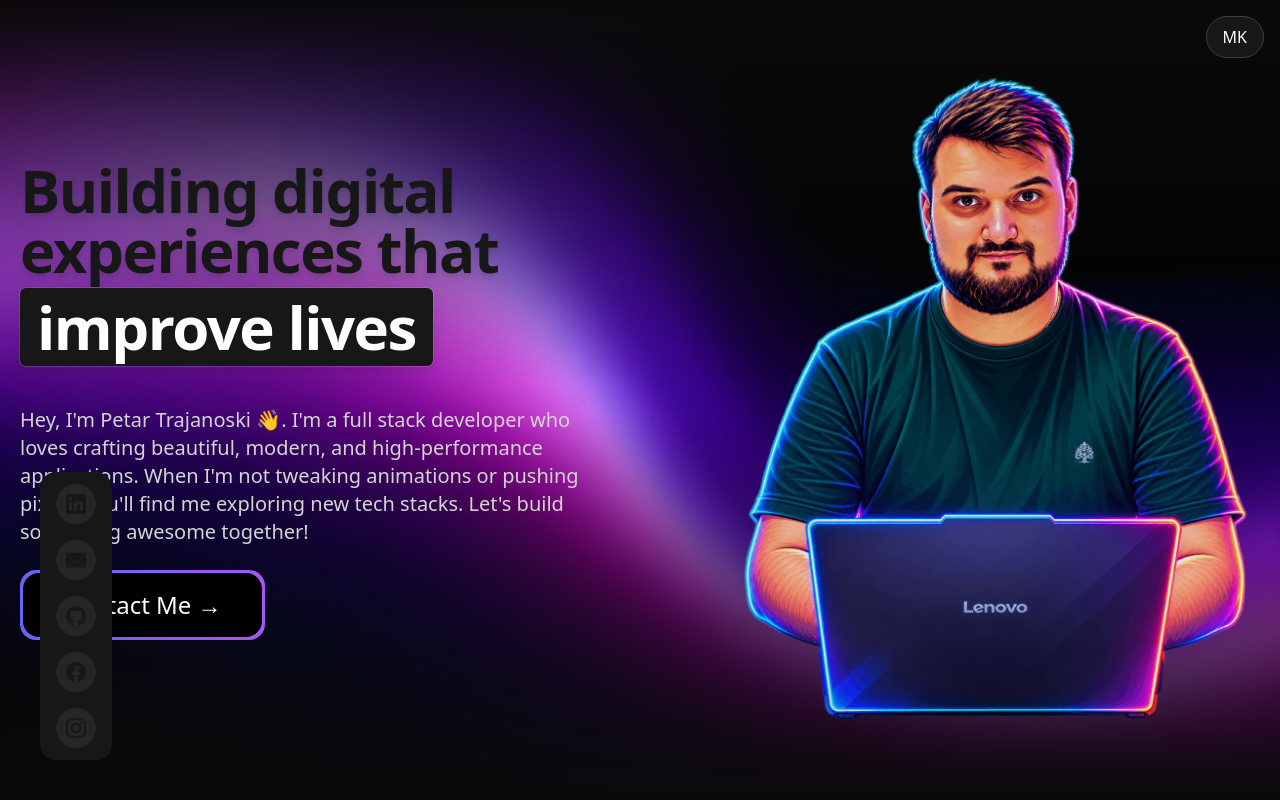
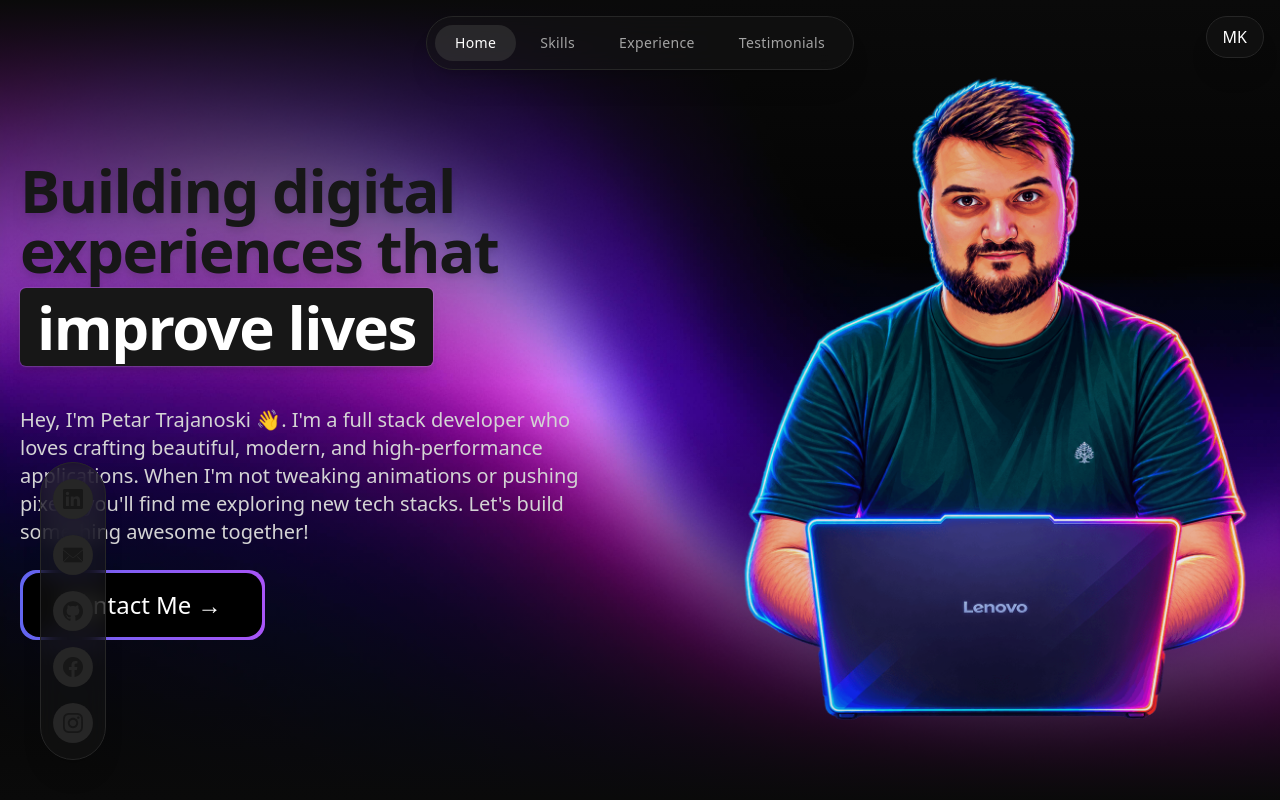
Before and after one commit to HyRALis/Portfolio, a Next.js app: page /en in a window 1280 px wide. Shown: the top 800 px of the page. Built offline with nearby package versions, Linux system fonts and the light colour scheme.

Commit message:
FEATURE: Added section navigation using the navbar, made the design of all floating elements uniform

```diff
--- a/messages/en.json
+++ b/messages/en.json
@@ -7,6 +7,12 @@
   },
   "skills": {
     "title": "Skills"
+  },
+  "navbar": {
+    "home": "Home",
+    "skills": "Skills",
+    "experience": "Experience",
+    "testimonials": "Testimonials"
   },
   "workExperience": {
     "title": "Work Experience",
--- a/messages/mk.json
+++ b/messages/mk.json
@@ -7,6 +7,12 @@
   },
   "skills": {
     "title": "Вештини"
+  },
+  "navbar": {
+    "home": "Почетна",
+    "skills": "Вештини",
+    "experience": "Искуство",
+    "testimonials": "Препораки"
   },
   "workExperience": {
     "title": "Работно Искуство",
--- a/src/app/[lang]/layout.tsx
+++ b/src/app/[lang]/layout.tsx
@@ -6,6 +6,7 @@ import { NextIntlClientProvider } from 'next-intl';
 import { getMessages, setRequestLocale } from 'next-intl/server';
 import { routing } from '@/i18n/routing';
 import { notFound } from 'next/navigation';
+import { Navbar } from '@/components/ui/Navbar/Navbar';
 import '../globals.css';
 
 const geistSans = Geist({
@@ -100,9 +101,10 @@ export default async function RootLayout({
     const messages = await getMessages();
 
     return (
-        <html lang={resolvedParams.lang}>
+        <html lang={resolvedParams.lang} className="scroll-smooth">
             <body className={`${geistSans.variable} ${geistMono.variable} antialiased dark flex flex-col min-h-screen`}>
                 <NextIntlClientProvider messages={messages}>
+                    <Navbar />
                     <LanguageToggle />
                     <div className="flex-1">{children}</div>
                     <Footer />
--- a/src/components/ui/LanguageToggle.tsx
+++ b/src/components/ui/LanguageToggle.tsx
@@ -19,7 +19,7 @@ export const LanguageToggle = () => {
         <div className="fixed top-4 right-4 z-50">
             <button
                 onClick={toggleLanguage}
-                className="bg-neutral-800/50 backdrop-blur-md text-white font-medium py-2 px-4 rounded-full border border-neutral-700 hover:bg-neutral-700/50 transition-colors duration-200 uppercase"
+                className="bg-gray-50/50 dark:bg-neutral-900/50 backdrop-blur-md text-neutral-800 dark:text-white font-medium py-2 px-4 rounded-full border border-gray-200 dark:border-neutral-800 shadow-xl hover:bg-gray-100/50 dark:hover:bg-neutral-800/50 transition-colors duration-200 uppercase"
                 aria-label="Toggle language"
             >
                 {currentLocale === 'mk' ? 'EN' : 'MK'}
--- /dev/null
+++ b/src/components/ui/Navbar/Navbar.tsx
@@ -0,0 +1,130 @@
+'use client';
+
+import React, { useState, useEffect, useMemo } from 'react';
+import Link from 'next/link';
+import { useTranslations } from 'next-intl';
+import { IconMenu2, IconX } from '@tabler/icons-react';
+import { motion, AnimatePresence } from 'framer-motion';
+
+export const Navbar = () => {
+    const t = useTranslations('navbar');
+    const [isOpen, setIsOpen] = useState(false);
+    const [activeSection, setActiveSection] = useState('#home');
+
+    const navItems = useMemo(() => [
+        { name: t('home'), link: '#home' },
+        { name: t('skills'), link: '#skills' },
+        { name: t('experience'), link: '#experience' },
+        { name: t('testimonials'), link: '#testimonials' },
+    ], [t]);
+
+    useEffect(() => {
+        const handleScroll = () => {
+            const sections = navItems.map((item) => item.link.replace('#', ''));
+            let current = activeSection;
+
+            for (const section of sections) {
+                const element = document.getElementById(section);
+                if (element) {
+                    const rect = element.getBoundingClientRect();
+                    // If the section's top is past half of the viewport height, it becomes active.
+                    // This creates a smooth transition between sections.
+                    if (rect.top <= window.innerHeight / 2 && rect.bottom >= window.innerHeight / 2) {
+                        current = `#${section}`;
+                    }
+                }
+            }
+
+            if (window.scrollY < 100) {
+                current = '#home'; // Default to home at very top
+            }
+
+            if (current !== activeSection) {
+                setActiveSection(current);
+            }
+        };
+
+        window.addEventListener('scroll', handleScroll, { passive: true });
+        handleScroll(); // Initial check
+        return () => window.removeEventListener('scroll', handleScroll);
+    }, [activeSection, navItems]);
+
+    const toggleMenu = () => setIsOpen(!isOpen);
+
+    return (
+        <>
+            {/* Desktop Navbar */}
+            <motion.div
+                initial={{ y: -100, x: '-50%', opacity: 0 }}
+                animate={{ y: 0, x: '-50%', opacity: 1 }}
+                className="hidden md:flex fixed top-4 left-1/2 z-[60] bg-gray-50/50 dark:bg-neutral-900/50 backdrop-blur-md border border-gray-200 dark:border-neutral-800 rounded-full p-2 items-center justify-center gap-1 shadow-xl"
+            >
+                {navItems.map((item) => {
+                    const isActive = activeSection === item.link;
+                    return (
+                        <Link
+                            key={item.name}
+                            href={item.link}
+                            onClick={() => setActiveSection(item.link)}
+                            className={`relative px-5 py-2 text-sm font-medium tracking-wide transition-colors duration-200 ${
+                                isActive ? 'text-white' : 'text-neutral-400 hover:text-white'
+                            }`}
+                        >
+                            {isActive && (
+                                <motion.div
+                                    layoutId="navbar-thumb"
+                                    className="absolute inset-0 bg-neutral-700/50 rounded-full -z-10"
+                                    transition={{ type: 'spring', bounce: 0.2, duration: 0.6 }}
+                                />
+                            )}
+                            <span className="relative z-10">{item.name}</span>
+                        </Link>
+                    );
+                })}
+            </motion.div>
+
+            {/* Mobile Hamburger Button */}
+            <div className="md:hidden fixed top-4 left-4 z-[60]">
+                <button
+                    onClick={toggleMenu}
+                    className="p-2 bg-gray-50/50 dark:bg-neutral-900/50 backdrop-blur-md border border-gray-200 dark:border-neutral-800 rounded-full text-neutral-800 dark:text-white shadow-xl hover:bg-gray-100/50 dark:hover:bg-neutral-800/50 transition-colors"
+                    aria-label="Toggle menu"
+                >
+                    {isOpen ? <IconX size={24} /> : <IconMenu2 size={24} />}
+                </button>
+            </div>
+
+            {/* Mobile Menu */}
+            <AnimatePresence>
+                {isOpen && (
+                    <motion.div
+                        initial={{ opacity: 0, y: -20, scale: 0.95 }}
+                        animate={{ opacity: 1, y: 0, scale: 1 }}
+                        exit={{ opacity: 0, y: -20, scale: 0.95 }}
+                        transition={{ duration: 0.2 }}
+                        className="md:hidden fixed top-20 left-4 z-50 bg-gray-50/90 dark:bg-neutral-900/90 backdrop-blur-lg border border-gray-200 dark:border-neutral-800 rounded-2xl p-4 min-w-[200px] flex flex-col gap-2 shadow-2xl"
+                    >
+                        {navItems.map((item) => {
+                            const isActive = activeSection === item.link;
+                            return (
+                                <Link
+                                    key={item.name}
+                                    href={item.link}
+                                    onClick={() => {
+                                        setActiveSection(item.link);
+                                        setIsOpen(false);
+                                    }}
+                                    className={`relative px-4 py-2 text-base font-medium rounded-lg transition-colors ${
+                                        isActive ? 'bg-neutral-800 text-white' : 'text-neutral-300 hover:bg-neutral-800/50 hover:text-white'
+                                    }`}
+                                >
+                                    {item.name}
+                                </Link>
+                            );
+                        })}
+                    </motion.div>
+                )}
+            </AnimatePresence>
+        </>
+    );
+};
--- a/src/components/ui/Section.tsx
+++ b/src/components/ui/Section.tsx
@@ -3,8 +3,9 @@ import React, { PropsWithChildren } from 'react';
 
 export interface SectionProps extends PropsWithChildren {
     className?: string;
+    id?: string;
 }
 
-export const Section: React.FC<SectionProps> = ({ className, children }) => {
-    return <section className={cn('container mx-auto px-10 md:px-5 sm:px-0', className)}>{children}</section>;
+export const Section: React.FC<SectionProps> = ({ className, id, children }) => {
+    return <section id={id} className={cn('container mx-auto px-10 md:px-5 sm:px-0', className)}>{children}</section>;
 };
--- a/src/components/ui/sections/Hero/FloatingDock.tsx
+++ b/src/components/ui/sections/Hero/FloatingDock.tsx
@@ -43,7 +43,7 @@ const FloatingDockMobile = ({
             onTouchMove={(e) => mouseX.set(e.touches[0].clientX)}
             onTouchEnd={() => mouseX.set(Infinity)}
             className={cn(
-                'fixed bottom-6 left-1/2 -translate-x-1/2 flex md:hidden flex-row gap-4 rounded-2xl bg-gray-50 dark:bg-neutral-900 px-4 py-3',
+                'fixed bottom-6 left-1/2 -translate-x-1/2 flex md:hidden flex-row gap-4 rounded-full bg-gray-50/50 dark:bg-neutral-900/50 backdrop-blur-md border border-gray-200 dark:border-neutral-800 shadow-xl px-4 py-3',
                 className
             )}
         >
@@ -147,7 +147,7 @@ const FloatingDockDesktop = ({
             onMouseMove={(e) => mouseX.set(e.screenY)}
             onMouseLeave={() => mouseX.set(Infinity)}
             className={cn(
-                'fixed bottom-10 left-10 h-max hidden md:flex md:flex-col gap-4 rounded-2xl bg-gray-50 dark:bg-neutral-900 px-4 py-3',
+                'fixed bottom-10 left-10 h-max hidden md:flex md:flex-col gap-4 rounded-full bg-gray-50/50 dark:bg-neutral-900/50 backdrop-blur-md border border-gray-200 dark:border-neutral-800 shadow-xl px-3 py-4',
                 className
             )}
         >
--- a/src/components/ui/sections/Hero/HeroSection.tsx
+++ b/src/components/ui/sections/Hero/HeroSection.tsx
@@ -14,7 +14,7 @@ export const HeroSection = async () => {
     const t = await getTranslations('hero');
 
     return (
-        <Section className="w-screen h-screen">
+        <Section id="home" className="w-screen h-screen">
             <div className="absolute top-0 left-0 w-screen h-screen flex justify-center items-center -z-20">
                 <Image
                     src={heroImage}
--- a/src/components/ui/sections/Skills/Skills.tsx
+++ b/src/components/ui/sections/Skills/Skills.tsx
@@ -24,7 +24,7 @@ export const Skills = () => {
     }));
 
     return (
-        <Section className="space-y-10">
+        <Section id="skills" className="space-y-10">
             <AnimatedCardsHover items={skillCards} className="grid-cols-2 md:grid-cols-4  lg:grid-cols-8" />
         </Section>
     );
--- a/src/components/ui/sections/Testimonials/Testimonials.tsx
+++ b/src/components/ui/sections/Testimonials/Testimonials.tsx
@@ -10,7 +10,7 @@ export const Testimonials = async () => {
     const t = await getTranslations('testimonials');
 
     return (
-        <Section className="space-y-10">
+        <Section id="testimonials" className="space-y-10">
             <GradientText text={t('title')} />
             <AnimatedTestimonials testimonials={testimonials} />
         </Section>
--- a/src/components/ui/sections/WorkExperience/WorkExperience.tsx
+++ b/src/components/ui/sections/WorkExperience/WorkExperience.tsx
@@ -40,7 +40,7 @@ export const WorkExperience = async () => {
     ];
 
     return (
-        <Section className="space-y-10">
+        <Section id="experience" className="space-y-10">
             <GradientText text={t('title')} />
             <div className="w-full bg-white dark:bg-neutral-950 flex md:hidden flex-col gap-4 justify-center items-center">
                 {localizedExperience.map((item) => (
```
